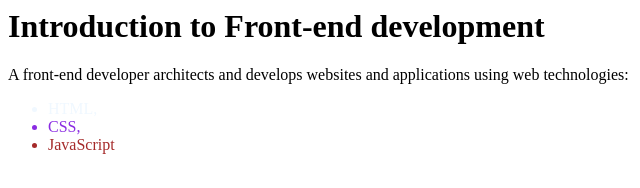
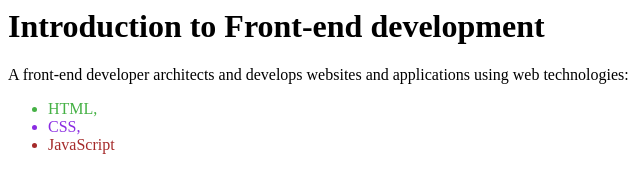
Before and after one commit to Tanjko93/test2, a plain HTML site: page index.html in a window 1280 px wide. Shown: the full height of the page, 0-640 px from the left. Drawn offline with Linux system fonts and the light colour scheme.

Commit message:
drugi commit

```diff
--- a/index.html
+++ b/index.html
@@ -1,7 +1,7 @@
 <h1>Introduction to Front-end development</h1>
 <p>A front-end developer architects and develops websites and applications using web technologies:</p>
 <ul>
-    <li style="color: aliceblue;">HTML,</li>
+    <li style="color: rgb(69, 177, 69);">HTML,</li>
     <li style="color: blueviolet;">CSS,</li>
     <li style="color: brown;">JavaScript</li>
 </ul>
```
